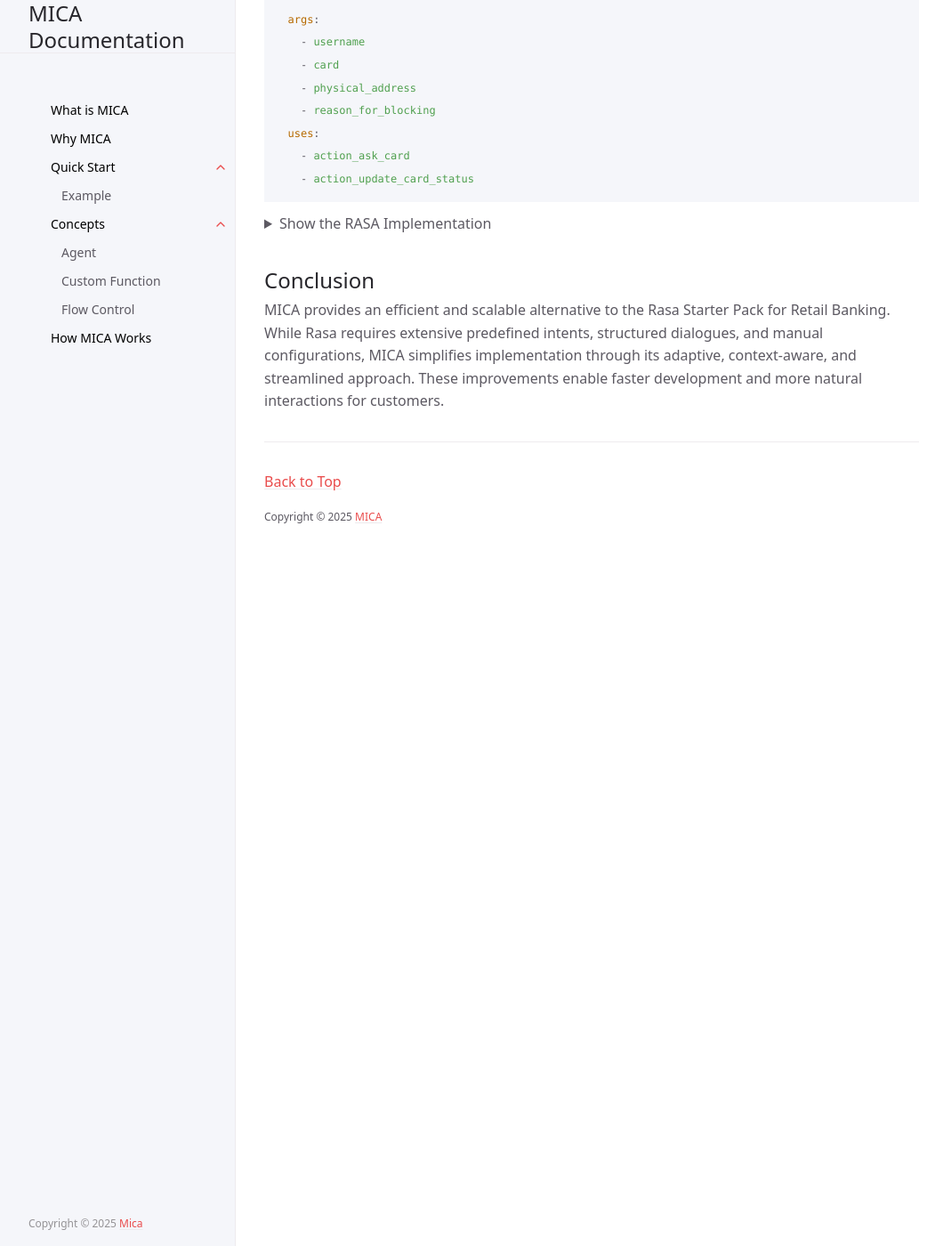
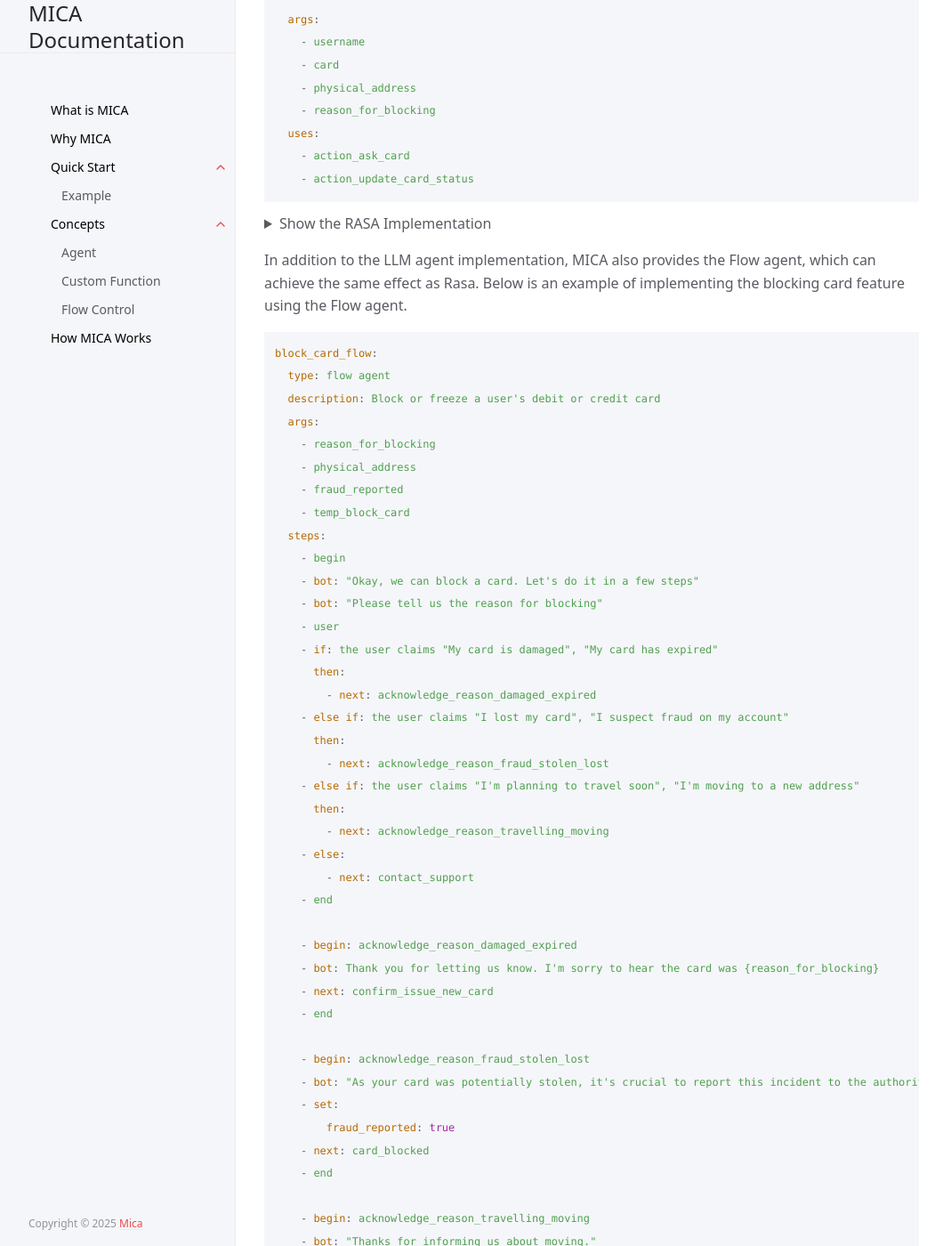
Before and after one commit to Mica-labs/Mica-labs.github.io, a Jekyll site: the page built from docs/start/example.md, in a window 1280 px wide and 1400 px high, scrolled down 3010 px. Shown: the whole window at 89% size, without its empty margins (107-1167 px from the left). Built offline with Jekyll 4.4.1, drawn with Linux system fonts in a browser that asks for light colours; cached includes are drawn as plain includes; some of the changed text lies outside the part shown.

Commit message:
rasa comparison- flow implement

````diff
--- a/docs/start/example.md
+++ b/docs/start/example.md
@@ -267,6 +267,7 @@ block_card:
     - action_ask_card
     - action_update_card_status
 ```
+
 <details>
   <summary>Show the RASA Implementation</summary>
   <pre><code>
@@ -439,6 +440,94 @@ responses:
 </code></pre>
 </details>
 
+In addition to the LLM agent implementation, MICA also provides the Flow agent, which can achieve the same effect as Rasa. Below is an example of implementing the blocking card feature using the Flow agent.
+
+```yaml
+block_card_flow:
+  type: flow agent
+  description: Block or freeze a user's debit or credit card
+  args:
+    - reason_for_blocking
+    - physical_address
+    - fraud_reported
+    - temp_block_card
+  steps:
+    - begin
+    - bot: "Okay, we can block a card. Let's do it in a few steps"
+    - bot: "Please tell us the reason for blocking"
+    - user
+    - if: the user claims "My card is damaged", "My card has expired"
+      then:
+        - next: acknowledge_reason_damaged_expired
+    - else if: the user claims "I lost my card", "I suspect fraud on my account"
+      then:
+        - next: acknowledge_reason_fraud_stolen_lost
+    - else if: the user claims "I'm planning to travel soon", "I'm moving to a new address"
+      then:
+        - next: acknowledge_reason_travelling_moving
+    - else:
+        - next: contact_support
+    - end
+
+    - begin: acknowledge_reason_damaged_expired
+    - bot: Thank you for letting us know. I'm sorry to hear the card was {reason_for_blocking}
+    - next: confirm_issue_new_card
+    - end
+
+    - begin: acknowledge_reason_fraud_stolen_lost
+    - bot: "As your card was potentially stolen, it's crucial to report this incident to the authorities. Please contact your local law enforcement agency immediately."
+    - set:
+        fraud_reported: true
+    - next: card_blocked
+    - end
+
+    - begin: acknowledge_reason_travelling_moving
+    - bot: "Thanks for informing us about moving."
+    - set:
+        temp_block_card: true
+    - next: card_blocked
+    - end
+
+    - begin: card_blocked
+    - if: fraud_reported == true
+      then:
+        - bot: "Since you have reported {reason_for_blocking}, we will block your card"
+    - else if: temp_block_card == true
+      then:
+        - bot: "Since you are {reason_for_blocking}, we will temporarily block your card."
+    - next: confirm_issue_new_card
+    - end
+
+    - begin: confirm_issue_new_card
+    - bot: Would you like to be issued a new card?
+    - user
+    - if: the user claims "Yes, send me a new card"
+      then:
+        - next: retrieve_user_address
+      else:
+        - call: action_update_card_status
+    - end
+
+    - begin: retrieve_user_address
+    - bot: "I have found your address: {physical_address}. Should the new card be delivered there?"
+    - user
+    - if: the user claims "Yes"
+      then:
+        - next: card_sent
+      else:
+        - next: contact_support
+    - end
+
+    - begin: card_sent
+    - bot: "Your card will be delivered to {physical_address} within 7 business days"
+    - call: action_update_card_status
+    - end
+
+    - begin: contact_support
+    - bot: "Should you require further assistance, please contact our support team at 020 7777 7777. Thank you for being a valued customer."
+    - call: action_update_card_status
+```
+
 ## Conclusion
 
 MICA provides an efficient and scalable alternative to the Rasa Starter Pack for Retail Banking. While Rasa requires extensive predefined intents, structured dialogues, and manual configurations, MICA simplifies implementation through its adaptive, context-aware, and streamlined approach. These improvements enable faster development and more natural interactions for customers.
````
